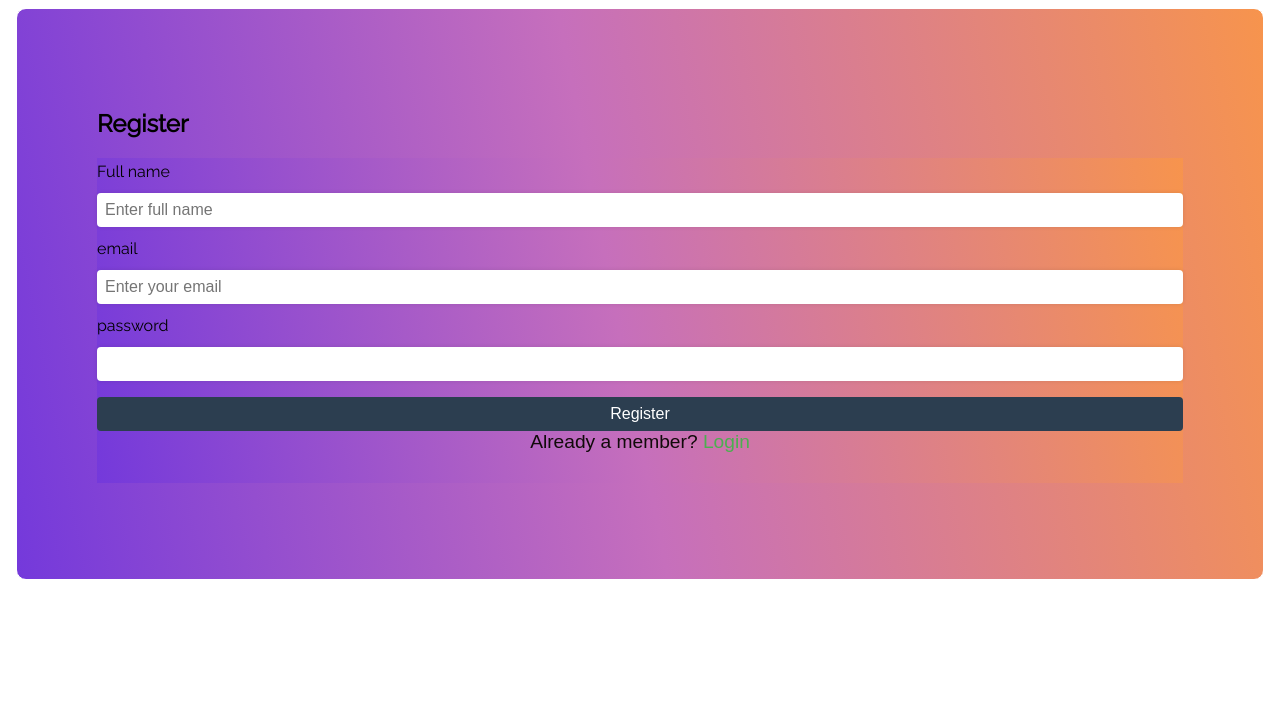
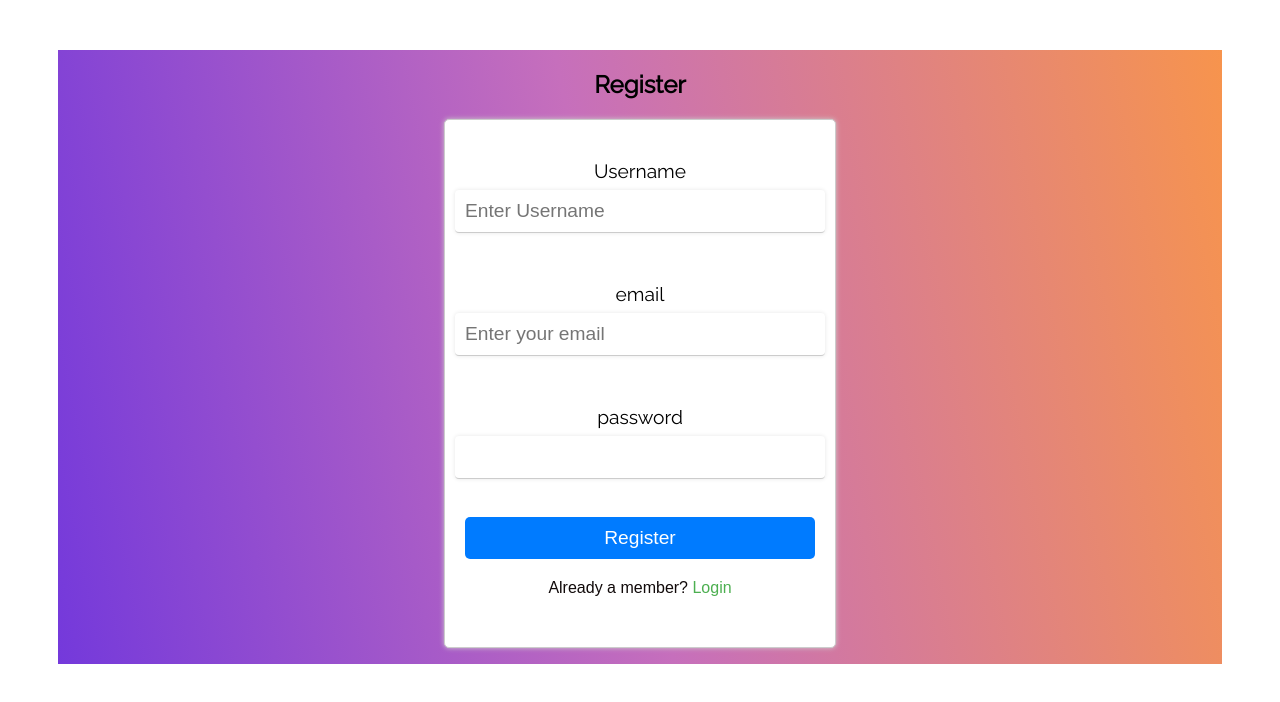
Before and after one commit to Icika-max/Amazon-Reader, a React (Vite) app in the folder client/: page /register in a window 1280 px wide. Shown: the top 702 px of the page. Built offline with nearby package versions, Linux system fonts and the light colour scheme.

Commit message:
register and login styling

```diff
--- a/client/src/components/user/Login.css
+++ b/client/src/components/user/Login.css
@@ -1,155 +1,81 @@
-
- .auth-form-container, .register-form, .login-form{
-  display: flex;
-  flex-direction: column;
-  background-image: linear-gradient(79deg, #7439db, #C66FBC 48%, #F7944D);
-
-}
-@media screen and (min-width: 600px){
-  .auth-form-container{
-    padding: 5rem;
-    border: 1px solid white;
-    border-radius: 10px;
-    margin: 0.5rem;
-  }
-}
-.auth-form-container{
-  padding: 5rem;
-  border: 1px solid white;
-  border-radius: 10px;
-  margin: 0.5rem;
-}
-
-label{
-  text-align: left;
-  padding: 0.25rem 0;
-}
-input{
-  margin: 0.5rem 0;
-  padding: 1rem;
-  border: none;
-}
-
-button{
-  border: none;
-  background-color: white;
-  padding: 20px;
-  border-radius: 10px;
-  cursor: pointer;
-  color: #7439db;
-}
-.link-btn{
-  background: none;
-  color: white;
-  text-decoration: underline;
-}
-/* body {
-  display: flex;
-  justify-content: center;
-  align-items: center;
-  height: 100vh;
-}
-
-.bckg {
-  display: flex;
-  justify-content: space-between;
-  align-items: center;
-  height: 100vh;
-  width: 100%;
-  margin: 0.4rem;
-}
-
-.bckg img {
-  width: 50%;
-  max-width: 999px;
-  max-height: 10px;
-  object-fit: contain;
-}
-
-.sign_in {
-  max-width: 50%;
-  margin: 0 0.5rem;
-}
-
-.card {
-  margin-top: 10%;
-  height: 20%;
-  padding: 4.4rem;
-  border-radius: 10px;
-  box-shadow: 0 0 10px rgba(0, 0, 0, 0.3);
-  margin: 0.1rem;
-} */
-
-/* .login-container {
+.auth-form-container {
   display: flex;
   flex-direction: column;
   align-items: center;
   justify-content: center;
-  height: 100vh;
-  width: 100vw;
+  margin: 50px;
+
 }
 
-.login-img {
-  position: fixed;
-  top: 0;
-  left: 0;
-  z-index: -1;
-  width: 100vw;
-  height: 100vh;
-  background-size: cover;
-  background-position: center center;
-}
-
-.lg-sign_in {
-  background-color: #ffffff;
-  width: 350px;
-  padding: 20px;
-  border-radius: 10px;
-  box-shadow: 0 0 10px rgba(0, 0, 0, 0.2);
-}
-
-.login-form {
+.login-forrm {
   display: flex;
   flex-direction: column;
   align-items: center;
+  justify-content: center;
+  width: 350px;
+  border: 1px solid #ccc;
+  border-radius: 5px;
+  padding: 20px;
+  background-color: #fff;
+  box-shadow: 0 0 5px #ccc;
 }
 
-.login-form label {
-  font-weight: bold;
-  margin-bottom: 5px;
+.login-forrm h2 {
+  font-size: 2rem;
+  margin-bottom: 20px;
+  text-align: center;
 }
 
-.login-form input {
-  margin-bottom: 10px;
-  padding: 10px;
-  width: 100%;
-  border: 1px solid #cccccc;
-  border-radius: 5px;
+.login-forrm label {
+  font-size: 1.2rem;
+  margin-top: 20px;
 }
 
-.login-btn {
-  margin-top: 20px;
-  padding: 10px 20px;
-  background-color: #008CBA;
-  color: #ffffff;
+.login-forrm input {
+  width: 100%;
+  padding: 10px;
+  border: none;
+  border-bottom: 1px solid #ccc;
+  margin-bottom: 30px;
+  font-size: 1.2rem;
+}
+
+.login-forrm input:focus {
+  outline: none;
+}
+
+.login-forrm button {
+  width: 100%;
+  padding: 10px;
   border: none;
   border-radius: 5px;
+  background-color: #007bff;
+  color: #fff;
+  font-size: 1.2rem;
   cursor: pointer;
-  transition: background-color 0.3s ease;
+  transition: all 0.2s ease-in-out;
 }
 
-.login-btn:hover {
-  background-color: #006E8B;
+.login-forrm button:hover {
+  background-color: #0069d9;
 }
 
-.login-error {
-  margin-top: 10px;
-  color: red;
-  font-weight: bold;
+.login-forrm button:disabled {
+  background-color: #ccc;
+  cursor: not-allowed;
 }
 
-.link {
-  text-decoration: none;
-  font-weight: bold;
-  color: #008CBA;
-} */
+.login-forrm p {
+  margin-top: 20px;
+  text-align: center;
+  font-size: 1rem;
+}
+
+.login-forrm .link {
+  text-decoration: underline;
+  color: #007bff;
+}
+
+.login-forrm .link:hover {
+  color: #0069d9;
+}
--- a/client/src/components/user/Register.css
+++ b/client/src/components/user/Register.css
@@ -1,68 +1,162 @@
- /* body {
+.auth-form-container {
   display: flex;
+  flex-direction: column;
+  align-items: center;
   justify-content: center;
-  align-items: center;
-  height: 100vh;
-  background-color: rgb(120, 122, 122);
+  margin: 50px;
+  background-image: linear-gradient(79deg, #7439db, #C66FBC 48%, #F7944D);
+
 }
 
-.center {
+.register-form {
   display: flex;
+  flex-direction: column;
+  align-items: center;
   justify-content: center;
-  align-items: center;
-  height: 100vh;
+  width: 350px;
+  border: 1px solid #151010;
+  border-radius: 5px;
+  padding: 20px;
+  background-color: #fff;
+  box-shadow: 0 0 5px #ccc;
 }
 
-.card {
-  margin-bottom: 0%;
-  width: 250px;
-  height: 10%;
-  box-shadow: 0 0 10px rgba(0, 0, 0, 0.3);
-  background-color: #aca1a1;
+.register-form h2 {
+  font-size: 2rem;
+  margin-bottom: 20px;
+  text-align: center;
 }
 
-
-label {
-  margin: 0.2rem;
-  display: block;
-  font-weight: bold;
+.register-form label {
+  font-size: 1.2rem;
+  margin-top: 20px;
 }
 
-input {
-  width: 90%;
-  padding: 0.5rem;
-  border-radius: 15px;
-  border: 1px solid gray;
+.register-form input {
+  width: 100%;
+  padding: 10px;
+  border: none;
+  border-bottom: 1px solid #150101;
+  margin-bottom: 30px;
+  font-size: 1.2rem;
 }
 
-button[type="submit"] {
-  margin-top: 1rem;
-  padding: 0.5rem 1rem;
-  background-color: #4caf50;
-  color: white;
+.register-form input:focus {
+  outline: none;
+}
+
+.register-form button {
+  width: 100%;
+  padding: 10px;
   border: none;
   border-radius: 5px;
+  background-color: #007bff;
+  color: #fff;
+  font-size: 1.2rem;
   cursor: pointer;
+  transition: all 0.2s ease-in-out;
 }
 
-
-.bckg {
-  display: flex;
-  justify-content: center;
-  align-items: center;
-  height: 100vh;
-  width: 69%;
-  padding: 4rem;
-  margin: 0.4rem;
+.register-form button:hover {
+  background-color: #0069d9;
 }
 
-.bckg img {
-  width: 100%;
-  height: 100%;
-  max-width: 999px;
-  max-height: 810px;
-  object-fit: contain;
+.register-form button:disabled {
+  background-color: #ccc;
+  cursor: not-allowed;
 }
 
+.register-form p {
+  margin-top: 20px;
+  text-align: center;
+  font-size: 1rem;
+}
 
- */
+.register-form .link {
+  text-decoration: underline;
+  color: #007bff;
+}
+
+.register-form .link:hover {
+  color: #0069d9;
+}
+.auth-form-container {
+  display: flex;
+  flex-direction: column;
+  align-items: center;
+  justify-content: center;
+  margin: 50px;
+}
+
+.register-form {
+  display: flex;
+  flex-direction: column;
+  align-items: center;
+  justify-content: center;
+  width: 350px;
+  border: 1px solid #ccc;
+  border-radius: 5px;
+  padding: 20px;
+  background-color: #fff;
+  box-shadow: 0 0 5px #ccc;
+}
+
+.register-form h2 {
+  font-size: 2rem;
+  margin-bottom: 20px;
+  text-align: center;
+}
+
+.register-form label {
+  font-size: 1.2rem;
+  margin-top: 20px;
+}
+
+.register-form input {
+  width: 100%;
+  padding: 10px;
+  border: none;
+  border-bottom: 1px solid #ccc;
+  margin-bottom: 30px;
+  font-size: 1.2rem;
+}
+
+.register-form input:focus {
+  outline: none;
+}
+
+.register-form button {
+  width: 100%;
+  padding: 10px;
+  border: none;
+  border-radius: 5px;
+  background-color: #007bff;
+  color: #fff;
+  font-size: 1.2rem;
+  cursor: pointer;
+  transition: all 0.2s ease-in-out;
+}
+
+.register-form button:hover {
+  background-color: #0069d9;
+}
+
+.register-form button:disabled {
+  background-color: #ccc;
+  cursor: not-allowed;
+}
+
+.register-form p {
+  margin-top: 20px;
+  text-align: center;
+  font-size: 1rem;
+}
+
+.register-form .link {
+  text-decoration: underline;
+  color: #007bff;
+}
+
+.register-form .link:hover {
+  color: #0069d9;
+}
--- a/client/src/components/user/Register.jsx
+++ b/client/src/components/user/Register.jsx
@@ -75,9 +75,9 @@ export default function Register() {
       <h2>Register</h2>
 
           <form className="register-form" onSubmit={handleSubmit} >
-          <label htmlFor="username">Full name</label>
+          <label htmlFor="username">Username</label>
 
-            <input placeholder="Enter full name" type="text" name="username" value={username} onChange={handleInputChange} />
+            <input placeholder="Enter Username" type="text" name="username" value={username} onChange={handleInputChange} />
             <label htmlFor="email">email</label>
 
             <input placeholder="Enter your email" type="email" name="email" value={email} onChange={handleInputChange} />
```
